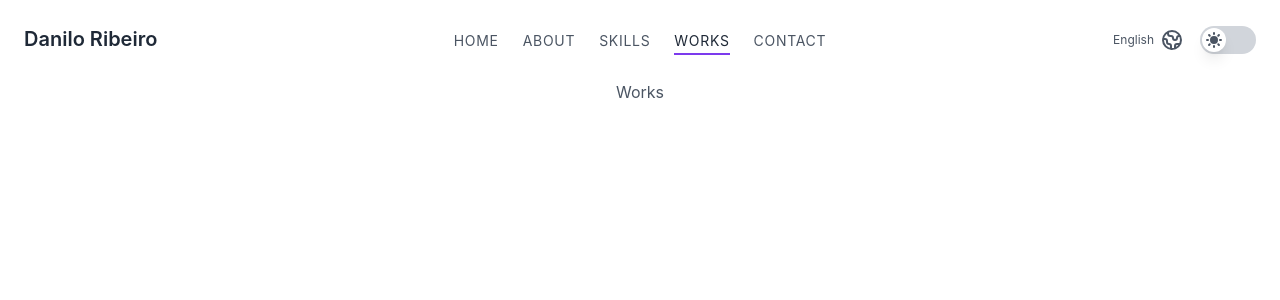
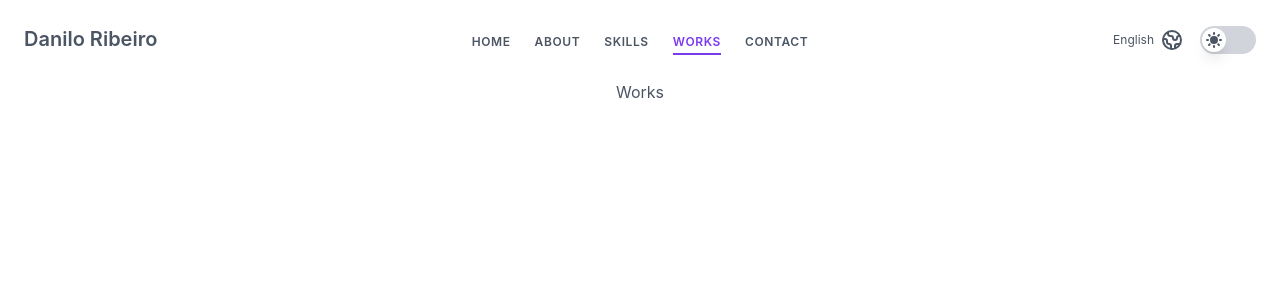
Before and after one commit to daniloribeiro00/daniloribeiro00, a Vue app: page /works in a window 1280 px wide. Shown: the top 300 px of the page. Built offline with nearby package versions, Linux system fonts and the light colour scheme.

Commit message:
header adjustments

```diff
--- a/src/components/Header.vue
+++ b/src/components/Header.vue
@@ -54,7 +54,7 @@ watch(darkMode, () => {
       >
         <router-link
           to="/"
-          class="whitespace-nowrap text-xl font-semibold leading-none text-gray-800 transition-opacity hover:opacity-70 dark:text-white"
+          class="whitespace-nowrap text-xl font-semibold leading-none text-gray-600 transition-colors hover:text-violet-600 dark:text-white"
         >
           Danilo Ribeiro
         </router-link>
@@ -67,8 +67,8 @@ watch(darkMode, () => {
       >
         <router-link
           to="/"
-          class="border-y-2 border-transparent py-1 text-sm tracking-wider text-gray-600 transition-colors hover:border-b-violet-400 dark:text-white"
-          activeClass="border-b-violet-600 text-gray-800 dark:text-white hover:border-b-violet-600"
+          class="border-y-2 border-transparent py-1 text-xs font-semibold tracking-wider text-gray-600 transition-colors hover:border-b-violet-600 dark:text-white"
+          activeClass="border-b-violet-600 text-violet-600 dark:text-violet-600 hover:border-b-violet-600"
         >
           HOME
         </router-link>
@@ -79,8 +79,8 @@ watch(darkMode, () => {
       >
         <router-link
           to="/about"
-          class="border-y-2 border-transparent py-1 text-sm tracking-wider text-gray-600 transition-colors hover:border-b-violet-400 dark:text-white"
-          activeClass="border-b-violet-600 text-gray-800 dark:text-white hover:border-b-violet-600"
+          class="border-y-2 border-transparent py-1 text-xs font-semibold tracking-wider text-gray-600 transition-colors hover:border-b-violet-600 dark:text-white"
+          activeClass="border-b-violet-600 text-violet-600 dark:text-violet-600  hover:border-b-violet-600"
         >
           {{ globalStore.language === 'pt-BR' ? 'SOBRE' : 'ABOUT' }}
         </router-link>
@@ -91,8 +91,8 @@ watch(darkMode, () => {
       >
         <router-link
           to="/skills"
-          class="border-y-2 border-transparent py-1 text-sm tracking-wider text-gray-600 transition-colors hover:border-b-violet-400 dark:text-white"
-          activeClass="border-b-violet-600 text-gray-800 dark:text-white hover:border-b-violet-600"
+          class="border-y-2 border-transparent py-1 text-xs font-semibold tracking-wider text-gray-600 transition-colors hover:border-b-violet-600 dark:text-white"
+          activeClass="border-b-violet-600 text-violet-600 dark:text-violet-600  hover:border-b-violet-600"
         >
           SKILLS
         </router-link>
@@ -103,8 +103,8 @@ watch(darkMode, () => {
       >
         <router-link
           to="/works"
-          class="border-y-2 border-transparent py-1 text-sm tracking-wider text-gray-600 transition-colors hover:border-b-violet-400 dark:text-white"
-          activeClass="border-b-violet-600 text-gray-800 dark:text-white hover:border-b-violet-600"
+          class="border-y-2 border-transparent py-1 text-xs font-semibold tracking-wider text-gray-600 transition-colors hover:border-b-violet-600 dark:text-white"
+          activeClass="border-b-violet-600 text-violet-600 dark:text-violet-600  hover:border-b-violet-600"
         >
           {{ globalStore.language === 'pt-BR' ? 'PROJETOS' : 'WORKS' }}
         </router-link>
@@ -115,8 +115,8 @@ watch(darkMode, () => {
       >
         <router-link
           to="/contact"
-          class="border-y-2 border-transparent py-1 text-sm tracking-wider text-gray-600 transition-colors hover:border-b-violet-400 dark:text-white"
-          activeClass="border-b-violet-600 text-gray-800 dark:text-white hover:border-b-violet-600"
+          class="border-y-2 border-transparent py-1 text-xs font-semibold tracking-wider text-gray-600 transition-colors hover:border-b-violet-600 dark:text-white"
+          activeClass="border-b-violet-600 text-violet-600 dark:text-violet-600  hover:border-b-violet-600"
         >
           {{ globalStore.language === 'pt-BR' ? 'CONTATO' : 'CONTACT' }}
         </router-link>
@@ -125,7 +125,7 @@ watch(darkMode, () => {
     <div class="flex h-full w-1/3 items-center justify-end gap-4">
       <button
         type="button"
-        class="flex items-center justify-center gap-1.5 rounded-full text-gray-600 outline-none ring-violet-600 ring-offset-2 transition-all duration-200 ease-in-out hover:opacity-70 focus:ring dark:text-white"
+        class="flex items-center justify-center gap-1.5 rounded-full text-gray-600 outline-none ring-violet-600 ring-offset-2 transition-colors duration-200 ease-in-out hover:text-violet-600 focus:ring dark:text-white"
         @click="setLanguage"
       >
         <span class="pl-1 text-xs">
```
